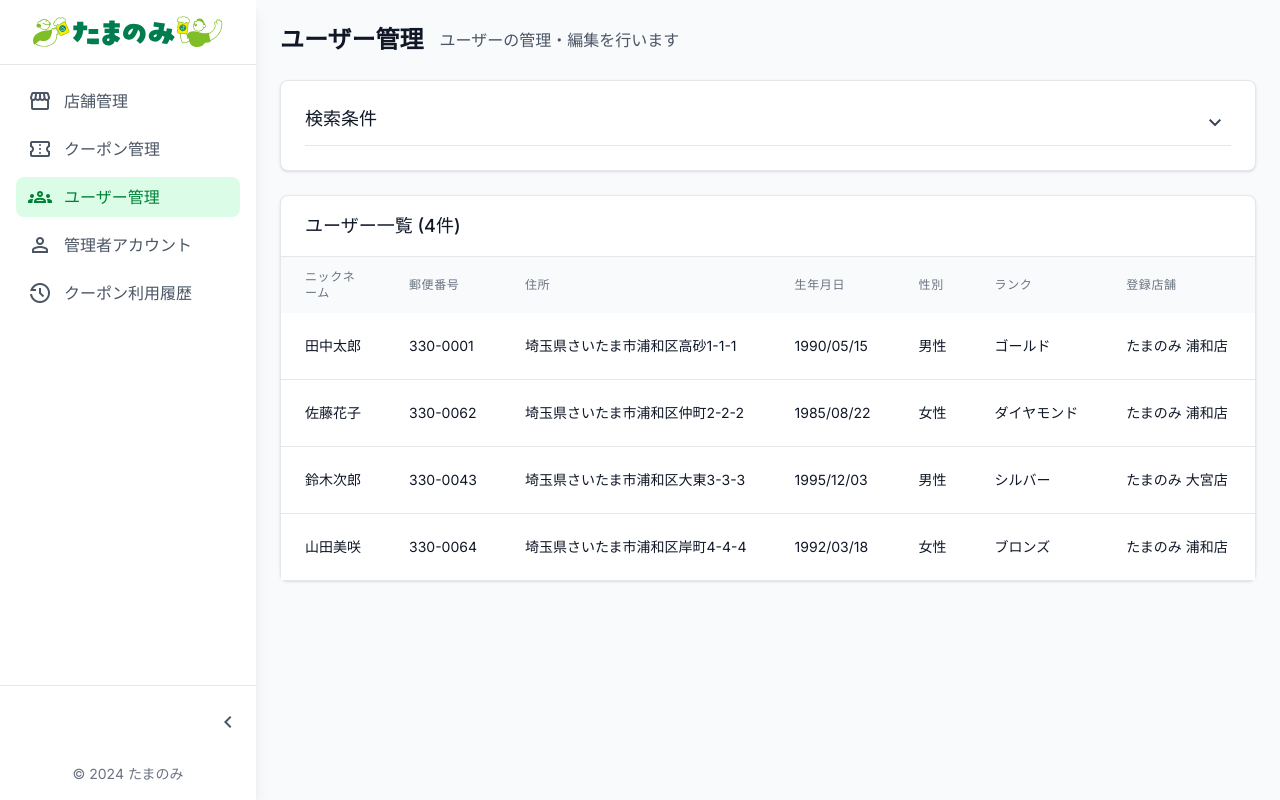
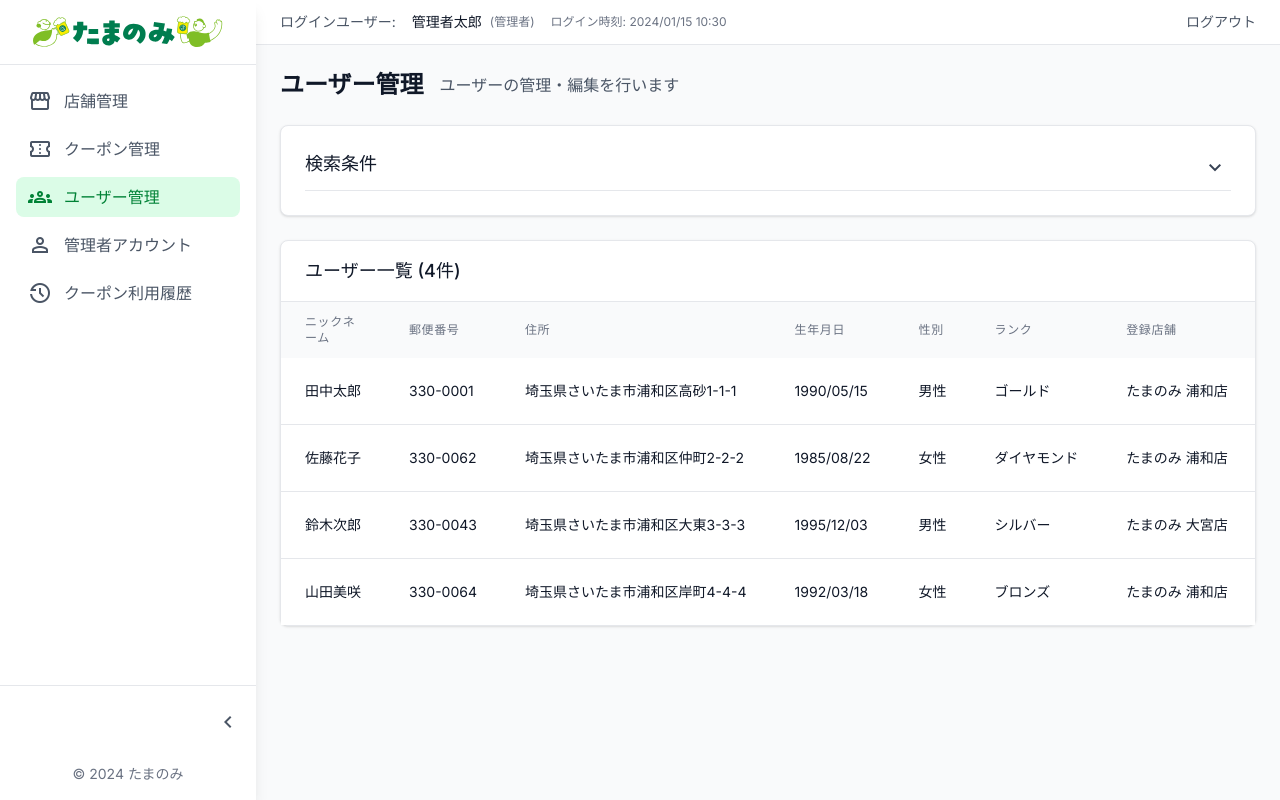
Before and after one commit to HV-development/tamanomi-admin, a Next.js app: page /users in a window 1280 px wide. Built offline with nearby package versions, Linux system fonts and the light colour scheme.

Commit message:
Updated DashboardLayout.tsx

```diff
--- a/src/components/templates/DashboardLayout.tsx
+++ b/src/components/templates/DashboardLayout.tsx
@@ -1,4 +1,5 @@
 import Sidebar from '../organisms/Sidebar';
+import UserHeader from '../molecules/UserHeader';
 
 interface DashboardLayoutProps {
   children: React.ReactNode;
@@ -8,9 +9,12 @@ export default function DashboardLayout({ children }: DashboardLayoutProps) {
   return (
     <div className="flex h-screen bg-gray-50">
       <Sidebar />
-      <main className="flex-1 overflow-auto">
-        <div className="p-6">
-          {children}
+      <main className="flex-1 flex flex-col overflow-hidden">
+        <UserHeader />
+        <div className="flex-1 overflow-auto">
+          <div className="p-6">
+            {children}
+          </div>
         </div>
       </main>
     </div>
```
